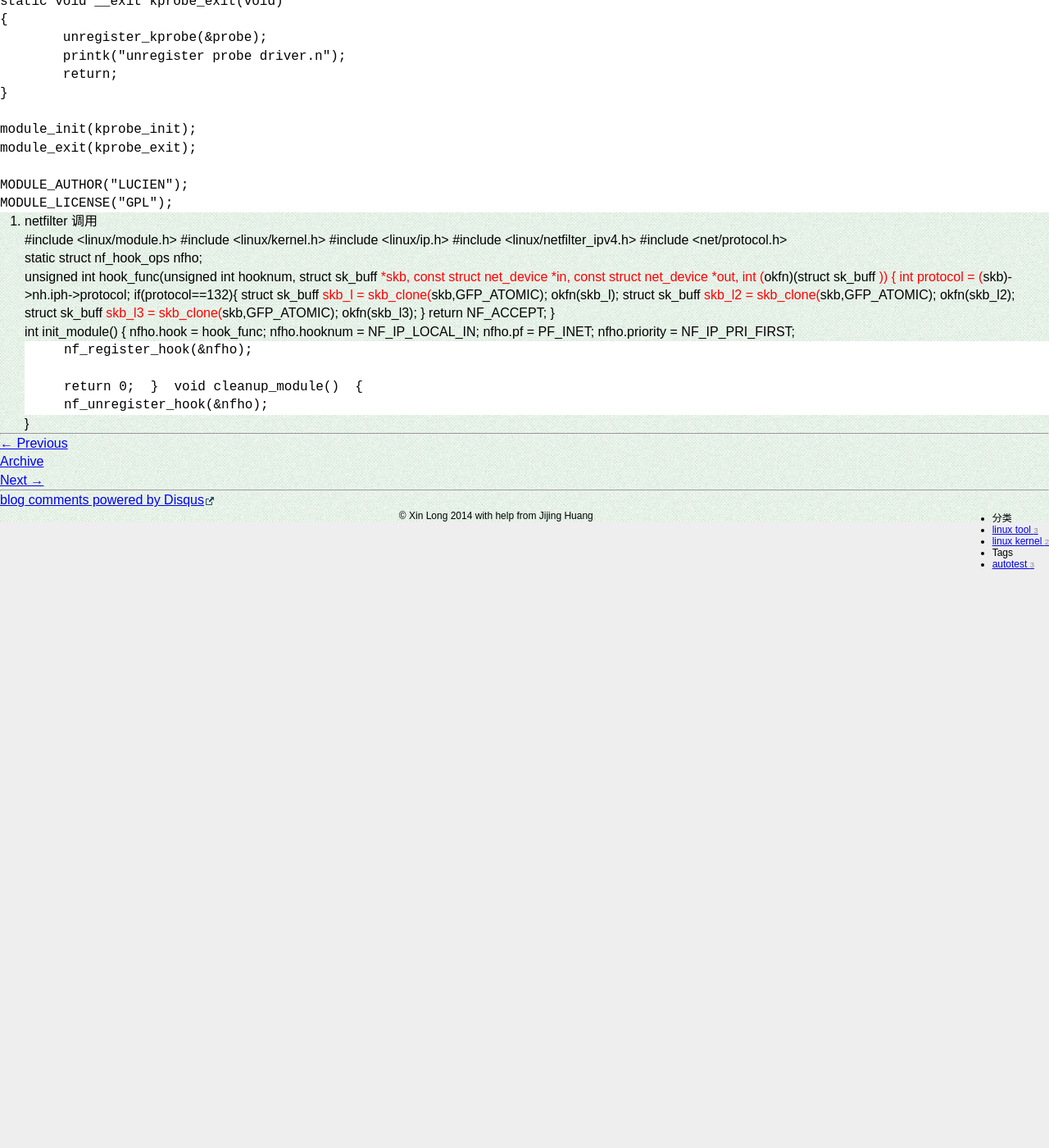
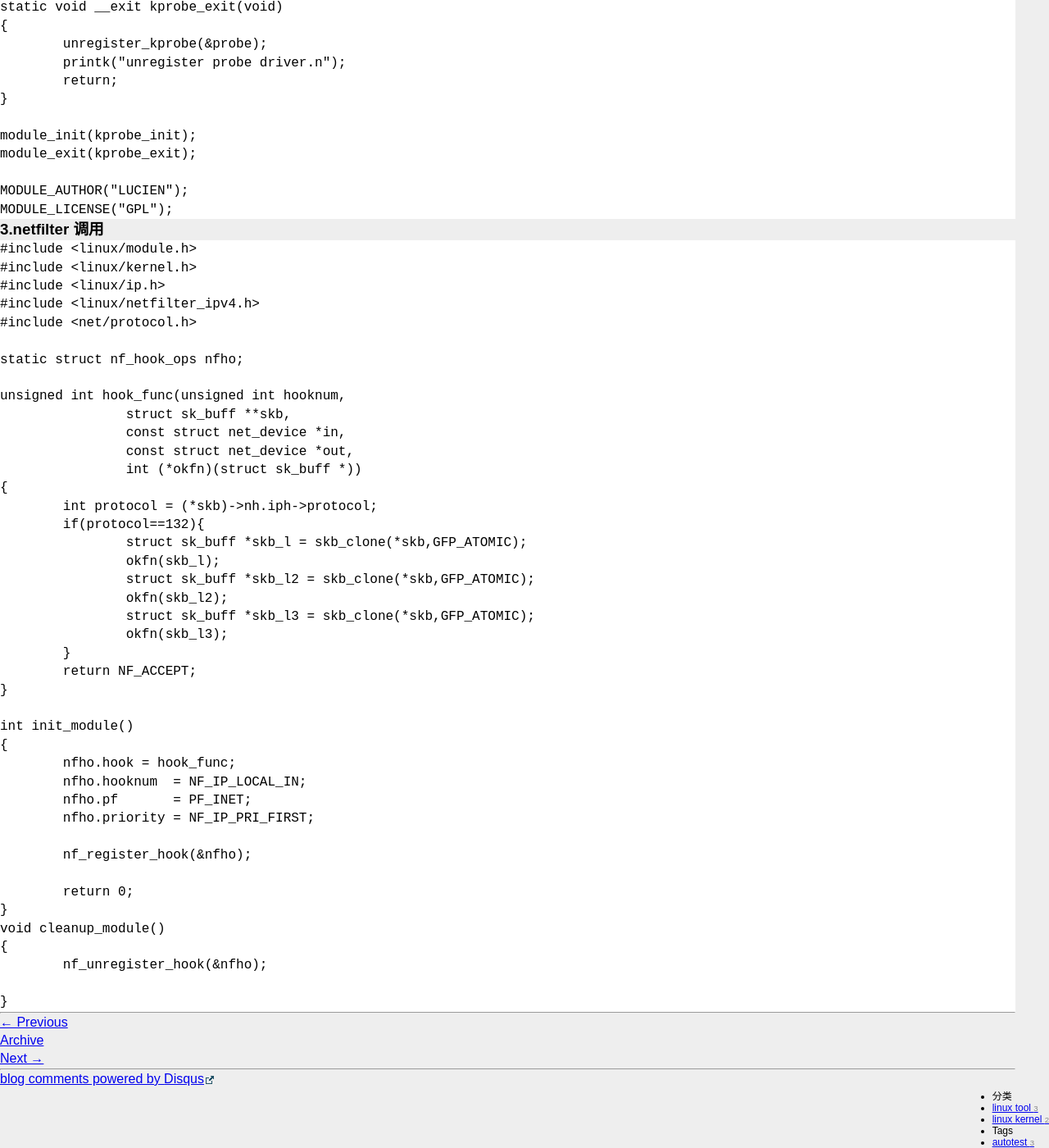
Before and after one commit to fengpsky/lxin.github.io, a Jekyll site: the page built from _posts/2014-03-17-some-useful-debug-module.md, in a window 1280 px wide and 1400 px high, scrolled down 3973 px. Shown: the whole window at 82% size. Built offline with Jekyll 4.4.1, drawn with Linux system fonts in a browser that asks for light colours; comment, search, counter and statistics services are not loaded; before the commit the page ends 4668 px from its top, so only the background shows below that.

Commit message:
some change

```diff
--- a/_posts/2014-03-17-some-useful-debug-module.md
+++ b/_posts/2014-03-17-some-useful-debug-module.md
@@ -7,7 +7,7 @@
 ---
 {% include JB/setup %}
 
-1.内核态绕过协议栈发包
+### 1.内核态绕过协议栈发包
 
     #include <linux/module.h>
     #include <linux/kernel.h>
@@ -141,7 +141,7 @@
     module_init(init);
     module_exit(fini);
 
-2.kprobe 内核调试通用模板
+### 2.kprobe 内核调试通用模板
 
     #include <linux/module.h>
     #include <linux/kernel.h>
@@ -194,7 +194,7 @@
     MODULE_AUTHOR("LUCIEN");
     MODULE_LICENSE("GPL");
 
-3. netfilter 调用
+### 3.netfilter 调用
 
     #include <linux/module.h>
     #include <linux/kernel.h>
```
